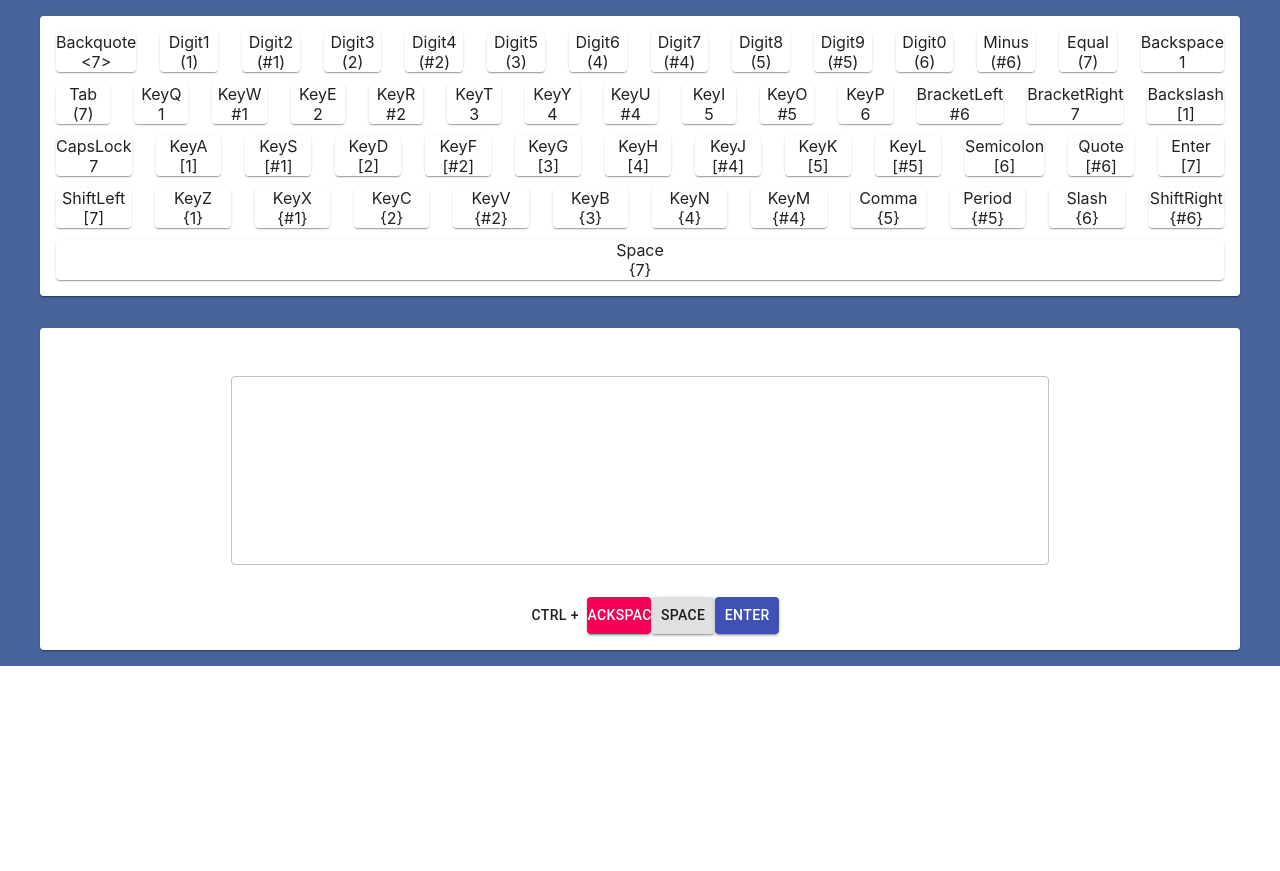
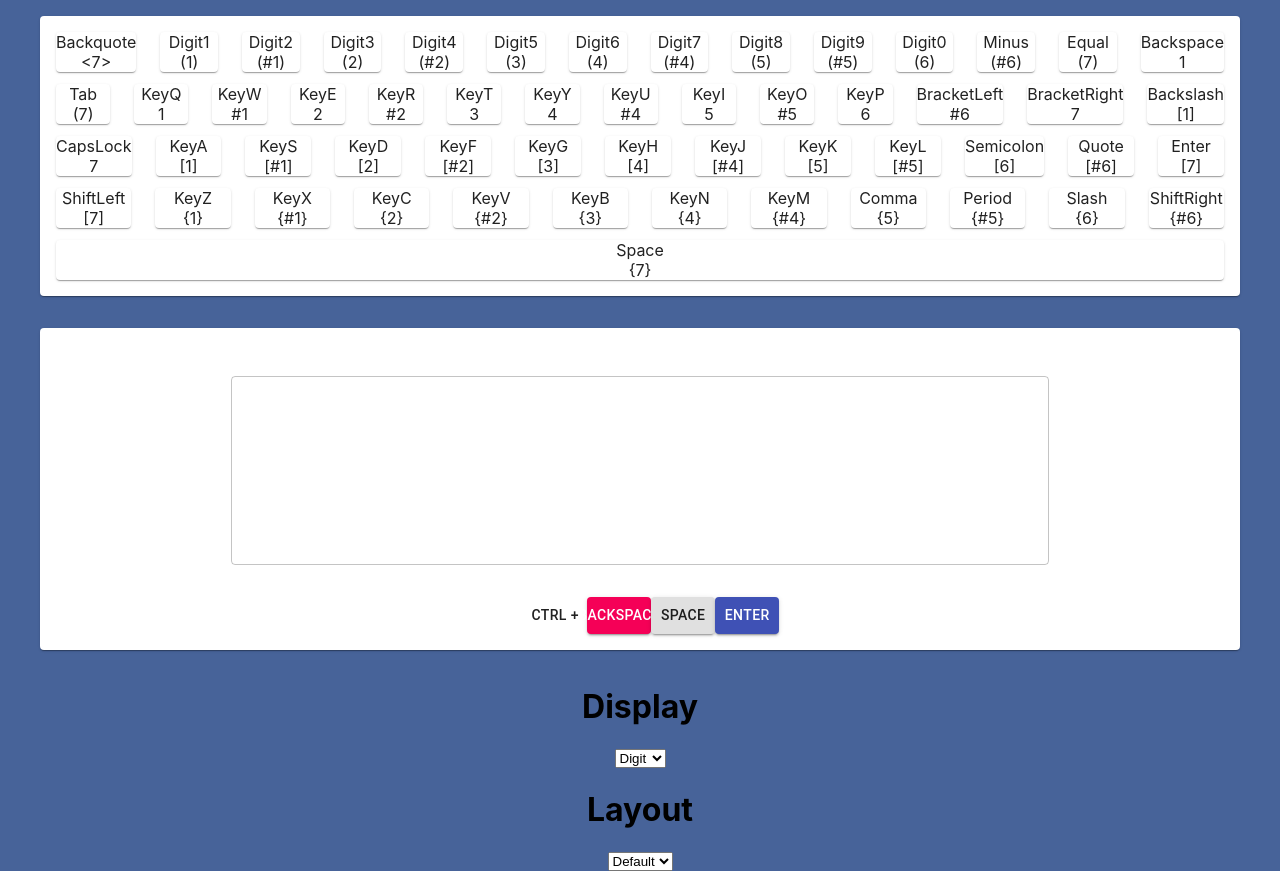
Before and after one commit to AlynxZhou/azpiano-react, a React (Create React App) app: page / in a window 1280 px wide. Before the commit the page ends 800 px from the top, so only its background shows below. Built offline with nearby package versions, Linux system fonts and the light colour scheme.

Commit message:
Created Settings.

```diff
--- a/src/App.js
+++ b/src/App.js
@@ -1,6 +1,7 @@
 import React from 'react'
 import Map from './Map'
 import Log from './Log'
+import Settings from './Settings'
 import AudioPlayer from './AudioPlayer'
 import Base64Decoder from './Base64Decoder'
 import defaultKeymap from './keymap/default.json'
@@ -17,9 +18,11 @@ class App extends React.Component {
     this.player = new AudioPlayer()
     this.decoder = new Base64Decoder()
     this.state = {
+      keymap: defaultKeymap,
       log: [],
-      keymap: defaultKeymap,
-      map: {}
+      map: {},
+      display: "digit",
+      layout: "default"
     }
 
     this.codesNotes = {}
@@ -112,6 +115,16 @@ class App extends React.Component {
     this.setState({log})
   }
 
+  onDisplayChange(event) {
+    const display = event.options[event.selectedIndex].value
+    this.setState({display})
+  }
+
+  onLayoutChange(event) {
+    const layout = event.options[event.selectedIndex].value
+    this.setState({layout})
+  }
+
   render() {
     return (
       <div className="app">
@@ -119,12 +132,18 @@ class App extends React.Component {
           <Map
             keymap={this.state.keymap}
             state={this.state.map}
+            display={this.state.display}
+            layout={this.state.layout}
           />
           <Log
             onDeleteClick={this.onDeleteClick.bind(this)}
             onSpaceClick={this.onSpaceClick.bind(this)}
             onReturnClick={this.onReturnClick.bind(this)}
             state={this.state.log}
+          />
+          <Settings
+            onDisplayChange={this.onDisplayChange.bind(this)}
+            onLayoutChange={this.onLayoutChange.bind(this)}
           />
         </Container>
       </div>
--- /dev/null
+++ b/src/Settings.js
@@ -0,0 +1,25 @@
+import React from 'react'
+
+class Settings extends React.Component {
+  render() {
+    return (
+      <div className="settings">
+        <div className="settings-display">
+          <h1>Display</h1>
+          <select onChange={this.props.onDisplayChange}>
+            <option value="digit" selected>Digit</option>
+            <option value="note">Note</option>
+          </select>
+        </div>
+        <div className="settings-layout">
+          <h1>Layout</h1>
+          <select onChange={this.props.onLayoutChange}>
+            <option value="default" selected>Default</option>
+          </select>
+        </div>
+      </div>
+    )
+  }
+}
+
+export default Settings
```
